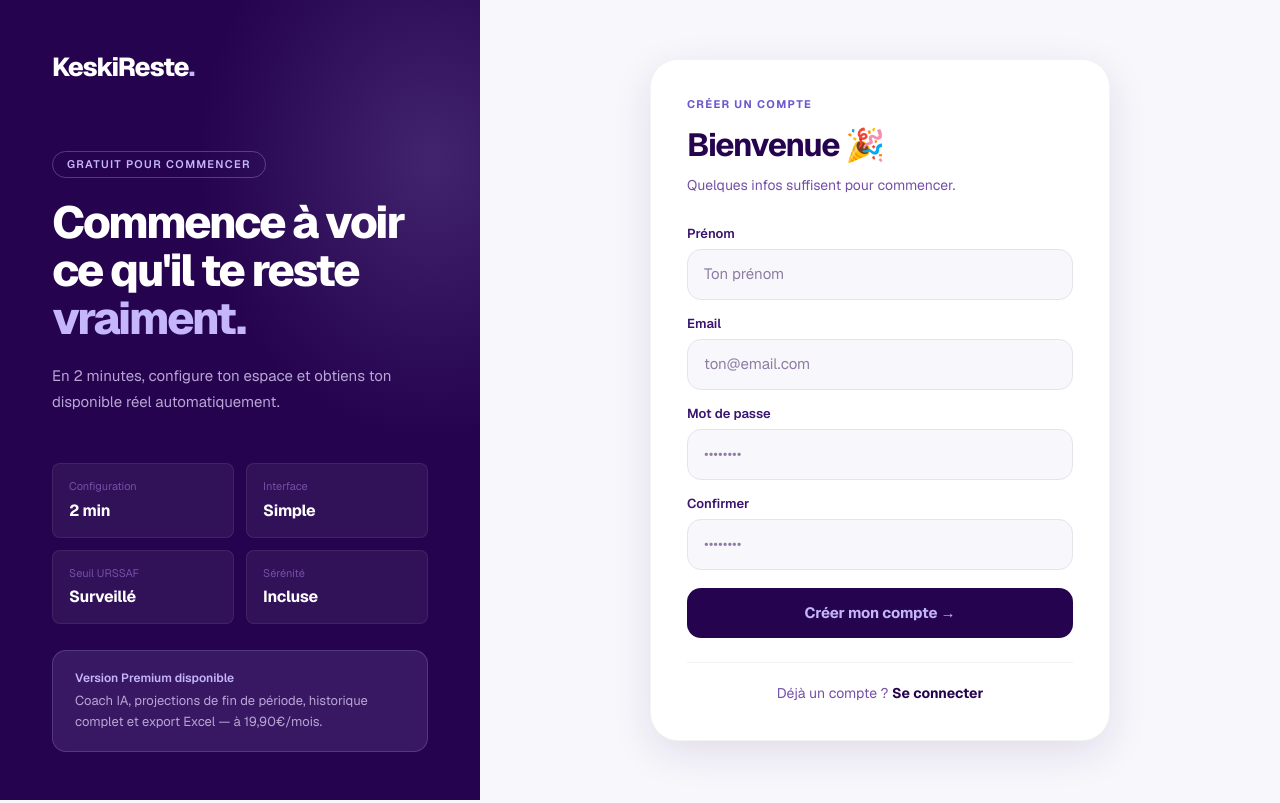
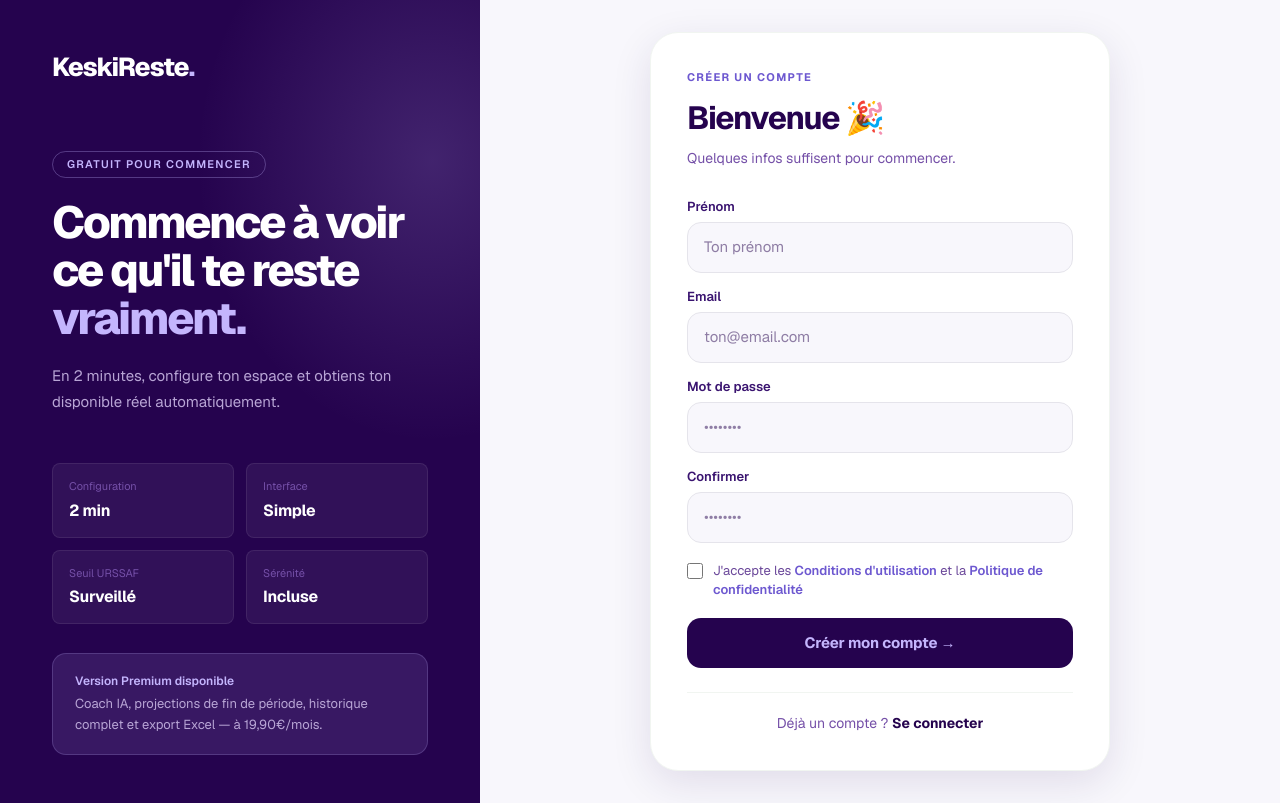
Before and after one commit to xjthocap/coach-auto-entrepreneur, a Next.js app: page /signup in a window 1280 px wide. Built offline with nearby package versions, Linux system fonts and the light colour scheme; no server answers.

Commit message:
fix(security/rgpd): CGU consent at signup, security headers, privacy policy (Resend+OpenAI), ACRE disclaimer, calculator disclaimer, mentions légales SIRET

```diff
--- a/app/legal/mentions/page.tsx
+++ b/app/legal/mentions/page.tsx
@@ -25,7 +25,8 @@
         <LegalSection title="1. Éditeur du site">
           <p><strong>Nom :</strong> Thomas Capron</p>
           <p style={{ marginTop: 8 }}><strong>Statut :</strong> Micro-entrepreneur</p>
-          <p style={{ marginTop: 8 }}><strong>Adresse :</strong> Montpellier, France</p>
+          <p style={{ marginTop: 8 }}><strong>Adresse :</strong> Montpellier (34), France</p>
+          <p style={{ marginTop: 8 }}><strong>SIRET :</strong> [À compléter]</p>
           <p style={{ marginTop: 8 }}><strong>Email :</strong>{" "}
             <a href="mailto:contact@keskireste.fr" style={{ color: "var(--violet-700)" }}>contact@keskireste.fr</a>
           </p>
--- a/app/legal/privacy/page.tsx
+++ b/app/legal/privacy/page.tsx
@@ -56,12 +56,15 @@
         </LegalSection>
 
         <LegalSection title="5. Hébergement et sous-traitants">
+          <p style={{ marginBottom: 12 }}>Conformément à l&apos;article 28 du RGPD, nous faisons appel aux sous-traitants suivants :</p>
           <ul style={{ paddingLeft: 20, display: "flex", flexDirection: "column", gap: 6 }}>
             <li><strong>Supabase</strong> (base de données et authentification) — hébergé sur AWS eu-west-1 (Irlande)</li>
             <li><strong>Vercel</strong> (hébergement web) — infrastructure UE disponible</li>
-            <li><strong>Stripe</strong> (paiements) — conforme PCI-DSS</li>
-            <li><strong>Anthropic</strong> (coach IA) — données de la période transmises pour l&apos;analyse, sans identifiant personnel</li>
+            <li><strong>Stripe</strong> (paiements) — conforme PCI-DSS, données de paiement non stockées par nos soins</li>
+            <li><strong>Resend</strong> (emails transactionnels) — votre adresse email est transmise pour l&apos;envoi des emails du service (confirmation, alertes)</li>
+            <li><strong>OpenAI</strong> (coach IA) — données agrégées de la période transmises pour l&apos;analyse, sans identifiant personnel direct</li>
           </ul>
+          <p style={{ marginTop: 12 }}>Vos données financières (IBAN, revenus, factures) ne sont transmises à aucun de ces sous-traitants, à l&apos;exception de Supabase qui les héberge.</p>
         </LegalSection>
 
         <LegalSection title="6. Durée de conservation">
--- a/app/signup/page.tsx
+++ b/app/signup/page.tsx
@@ -35,11 +35,13 @@
   const [confirmPassword, setConfirmPassword] = useState("")
   const [loading, setLoading] = useState(false)
   const [message, setMessage] = useState("")
+  const [acceptedTerms, setAcceptedTerms] = useState(false)
 
   async function handleSignUp(e: React.FormEvent) {
     e.preventDefault()
     if (loading) return
     setMessage("")
+    if (!acceptedTerms) { setMessage("Tu dois accepter les conditions d'utilisation pour continuer."); return }
     if (!email || !password) { setMessage("Remplis ton email et ton mot de passe."); return }
     if (password !== confirmPassword) { setMessage("Les mots de passe ne correspondent pas."); return }
     setLoading(true)
@@ -289,6 +291,27 @@
                 />
               </div>
 
+              {/* Case CGU obligatoire */}
+              <div style={{ display: "flex", alignItems: "flex-start", gap: 10, marginTop: 4 }}>
+                <input
+                  id="accept-terms"
+                  type="checkbox"
+                  checked={acceptedTerms}
+                  onChange={e => setAcceptedTerms(e.target.checked)}
+                  style={{ marginTop: 2, accentColor: "var(--violet-700)", width: 16, height: 16, flexShrink: 0, cursor: "pointer" }}
+                />
+                <label htmlFor="accept-terms" style={{ fontSize: 13, color: "var(--ink-500)", lineHeight: 1.5, cursor: "pointer" }}>
+                  J&apos;accepte les{" "}
+                  <Link href="/legal/cgv" target="_blank" style={{ color: "var(--violet-700)", fontWeight: 600 }}>
+                    Conditions d&apos;utilisation
+                  </Link>{" "}
+                  et la{" "}
+                  <Link href="/legal/confidentialite" target="_blank" style={{ color: "var(--violet-700)", fontWeight: 600 }}>
+                    Politique de confidentialité
+                  </Link>
+                </label>
+              </div>
+
               {message && (
                 <div
                   style={{
--- a/components/LandingCalculator.tsx
+++ b/components/LandingCalculator.tsx
@@ -6,9 +6,9 @@
 type ActivityType = "service" | "vente" | "liberal"
 
 const ACTIVITIES: { value: ActivityType; label: string; urssaf: number; abattement: number }[] = [
-  { value: "service",  label: "Prestation de services",  urssaf: 0.212, abattement: 0.50 },
-  { value: "vente",    label: "Vente de marchandises",   urssaf: 0.123, abattement: 0.71 },
-  { value: "liberal",  label: "Profession libérale",     urssaf: 0.256, abattement: 0.34 },
+  { value: "service",  label: "Prestation de services (BIC)",          urssaf: 0.212, abattement: 0.50 },
+  { value: "vente",    label: "Vente de marchandises",                  urssaf: 0.123, abattement: 0.71 },
+  { value: "liberal",  label: "Profession libérale non réglementée",   urssaf: 0.256, abattement: 0.34 },
 ]
 
 const BAREME_IR = [
@@ -383,7 +383,7 @@
             </div>
 
             <p className="lc-disclaimer">
-              Estimation hors dépenses professionnelles · hypothèse 1 part fiscale, sans ACRE ni versement libératoire
+              Simulation indicative · foyer célibataire sans autre revenu · 1 part fiscale · hors dépenses pro · sans ACRE ni versement libératoire · professions libérales réglementées (CIPAV) : taux URSSAF différent (22,8%)
             </p>
           </div>
         </div>
--- a/components/SettingsForm.tsx
+++ b/components/SettingsForm.tsx
@@ -189,7 +189,7 @@
         />
         <div>
           <p style={{ fontSize: 14, fontWeight: 600, color: "var(--ink-900)" }}>ACRE</p>
-          <p style={{ fontSize: 12, color: "var(--ink-400)", marginTop: 1 }}>Réduction des cotisations sociales la 1ère année</p>
+          <p style={{ fontSize: 12, color: "var(--ink-400)", marginTop: 1 }}>Réduction de 50% les 4 premiers trimestres — décocher après la 1ère année d'activité</p>
         </div>
       </label>
 
--- a/lib/calculations.ts
+++ b/lib/calculations.ts
@@ -102,7 +102,9 @@
     taxRate = 0.022
   }
 
-  // 🔹 ACRE (version simplifiée)
+  // 🔹 ACRE — exonération dégressive (simplifiée : on applique 50% sans gestion de la durée)
+  // Réalité : 50% les 4 premiers trimestres, 25% les suivants, 10% encore après.
+  // TODO: implémenter acre_start_date dans le profil pour calculer le bon taux.
   if (acre) {
     socialRate = socialRate * 0.5
   }
--- a/next.config.ts
+++ b/next.config.ts
@@ -1,4 +1,12 @@
 import type { NextConfig } from "next";
+
+const securityHeaders = [
+  { key: "X-Frame-Options", value: "DENY" },
+  { key: "X-Content-Type-Options", value: "nosniff" },
+  { key: "Referrer-Policy", value: "strict-origin-when-cross-origin" },
+  { key: "Permissions-Policy", value: "camera=(), microphone=(), geolocation=()" },
+  { key: "X-DNS-Prefetch-Control", value: "on" },
+];
 
 const nextConfig: NextConfig = {
   images: {
@@ -6,7 +14,15 @@
     minimumCacheTTL: 31536000, // 1 an
   },
   compress: true,
-  poweredByHeader: false, // sécurité + best practices
+  poweredByHeader: false,
+  async headers() {
+    return [
+      {
+        source: "/(.*)",
+        headers: securityHeaders,
+      },
+    ];
+  },
 };
 
 export default nextConfig;
```
